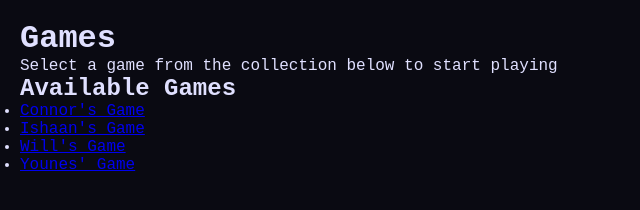
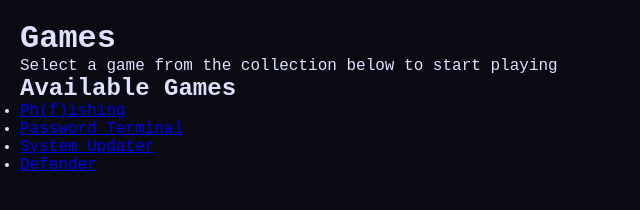
Before and after one commit to younes-bakir/CAM-Games, a plain HTML site: page index.html in a window 1280 px wide. Shown: the whole page, without its empty margins (0-640 px from the left). Drawn offline with Linux system fonts and the light colour scheme.

Commit message:
Update game titles in index.html

```diff
--- a/index.html
+++ b/index.html
@@ -14,10 +14,10 @@
 
         <h2>Available Games</h2>
         <ul class="game-list">
-            <li class="game-item"><a href="Connor_game.html">Connor's Game</a></li>
-            <li class="game-item"><a href="EIshaan's_Game.html">Ishaan's Game</a></li>
-            <li class="game-item"><a href="willsgame.html">Will's Game</a></li>
-            <li class="game-item"><a href="younesGame.html">Younes' Game</a></li>
+            <li class="game-item"><a href="Connor_game.html">Ph(f)ishing</a></li>
+            <li class="game-item"><a href="EIshaan's_Game.html">Password Terminal</a></li>
+            <li class="game-item"><a href="willsgame.html">System Updater</a></li>
+            <li class="game-item"><a href="younesGame.html">Defender</a></li>
         </ul>
     </div>
 
```
